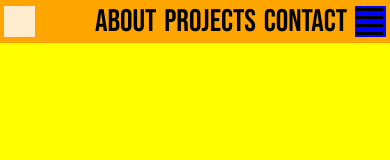
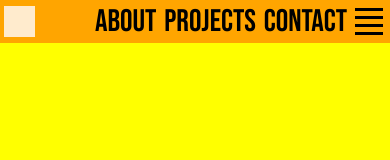
Before and after one commit to lorenzoaniel/portfolio-v3, a React (Create React App) app: page /projects in a window 390 px wide. Shown: the top 160 px of the page. Built offline with nearby package versions, Linux system fonts and the light colour scheme.

Commit message:
Update HamburgerMenu.js
added framer motion orchestration via staggerChildren and motion props

```diff
--- a/src/Components/Navbar/HamburgerMenu/HamburgerMenu.js
+++ b/src/Components/Navbar/HamburgerMenu/HamburgerMenu.js
@@ -1,8 +1,8 @@
-import React from "react";
 import styled from "styled-components";
+import { motion } from "framer-motion";
 
-const HamburgerMenuContainer = styled.div`
-	background-color: blue;
+const HamburgerMenuContainer = styled(motion.div)`
+	/* background-color: blue; */
 	height: ${(props) => props.dynamicSizeProp};
 	width: ${(props) => props.dynamicSizeProp};
 	margin: 1.5vw 0;
@@ -13,18 +13,35 @@ const HamburgerMenuContainer = styled.div`
 	grid-template-columns: 1fr;
 	grid-template-rows: repeat(4, 25%);
 	grid-template-areas: "m-1" "m-2" "m-3" "m-4";
-	justify-content: space-around;
 	align-items: center;
 `;
 
 export default function HamburgerMenu(props) {
 	const { children, toggleBurgerMenuProp, classNameProp, gridAreaProp, dynamicSizeProp } = props;
+
+	const HamburgerMenuVariants = {
+		rest: {
+			transition: {
+				staggerChildren: 0.1,
+			},
+		},
+		hover: {
+			transition: {
+				staggerChildren: 0.1,
+			},
+		},
+	};
+
 	return (
 		<HamburgerMenuContainer
 			dynamicSizeProp={dynamicSizeProp}
 			gridAreaProp={gridAreaProp}
 			className={classNameProp}
 			onClick={() => toggleBurgerMenuProp((curr) => !curr)}
+			variants={HamburgerMenuVariants}
+			whileHover={"hover"}
+			initial={"rest"}
+			animate={"rest"}
 		>
 			{children}
 		</HamburgerMenuContainer>
```
